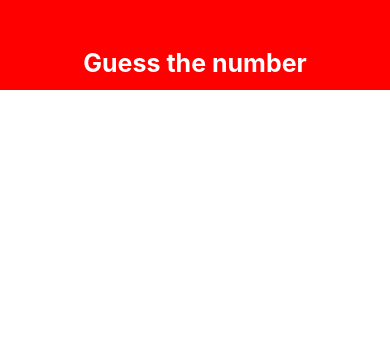
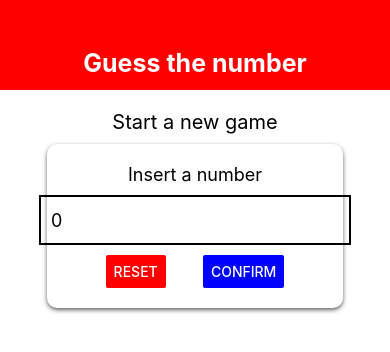
Before and after one commit to omelale/guess-the-number-app, a React Native app: screen / in a window 390 px wide. Shown: the top 352 px of the page. Built offline with nearby package versions, Linux system fonts and the light colour scheme.

Commit message:
Edit look of first screen

```diff
--- a/App.js
+++ b/App.js
@@ -1,11 +1,13 @@
 import React from "react";
 import {StyleSheet, View} from 'react-native';
 import Header from "./components/Header";
+import StartGameScreen from "./screens/StartGameScreen";
 
 export default function App() {
     return (
         <View style={styles.page}>
             <Header title="Guess the number"/>
+            <StartGameScreen></StartGameScreen>
         </View>
     );
 }
--- a/screens/StartGameScreen.js
+++ b/screens/StartGameScreen.js
@@ -0,0 +1,78 @@
+import React from "react";
+import {View, Text, StyleSheet, Button, TextInput} from "react-native";
+
+const StartGameScreen = (props) => {
+
+    const onChangeText = () => {
+        console.log('');
+    }
+
+    return (
+        <View style={styles.page}>
+            <Text style={styles.specialTitle}>Start a new game</Text>
+            <View style={styles.inputContainer}>
+                <Text style={styles.cardTitle}>Insert a number</Text>
+                <TextInput
+                    style={styles.input}
+                    onChangeText={onChangeText}
+                    value='0'
+                />
+                <View style={styles.bothButtons}>
+                    <Button title="Reset" onPress={() => {
+                    }} color="red"/>
+                    <Button title="Confirm" onPress={() => {
+                    }} color='blue'/>
+                </View>
+            </View>
+        </View>
+    )
+}
+
+const styles = StyleSheet.create({
+    page: {
+        flex: 1,
+        padding: 10,
+        alignItems: 'center',
+        justifyContent: 'flex-start'
+    },
+    input: {
+        height: 50,
+        margin: 10,
+        borderWidth: 2,
+        padding: 10,
+        fontSize: 18,
+    },
+    bothButtons: {
+        display: "flex",
+        flexDirection: 'row',
+        alignContent: 'center',
+        justifyContent: "space-around",
+        paddingHorizontal: 20,
+        width: '100%'
+    },
+    specialTitle: {
+        fontSize: 20,
+        marginVertical: 10
+    },
+    inputContainer: {
+        width: 300,
+        maxWidth: '80%',
+        alignItems: 'center',
+        shadowColor: '#3c3939',
+        shadowOffset: {
+            width: 0,
+            height: 2
+        },
+        shadowOpacity: 0.8,
+        shadowRadius: 4,
+        elevation: 20,
+        backgroundColor: 'white',
+        padding: 20,
+        borderRadius: 10
+    },
+    cardTitle: {
+        fontSize: 18
+    }
+})
+
+export default StartGameScreen
```
